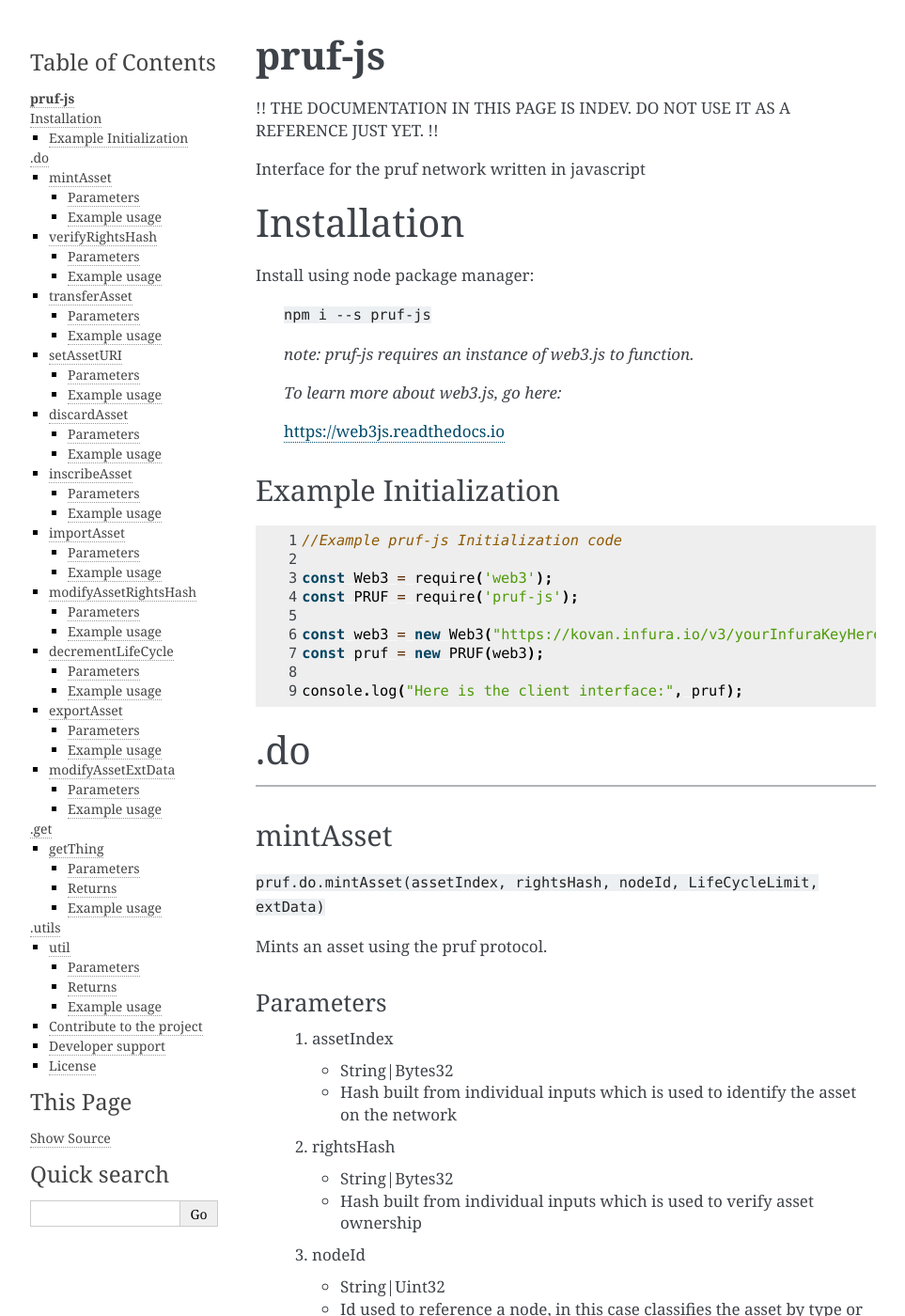
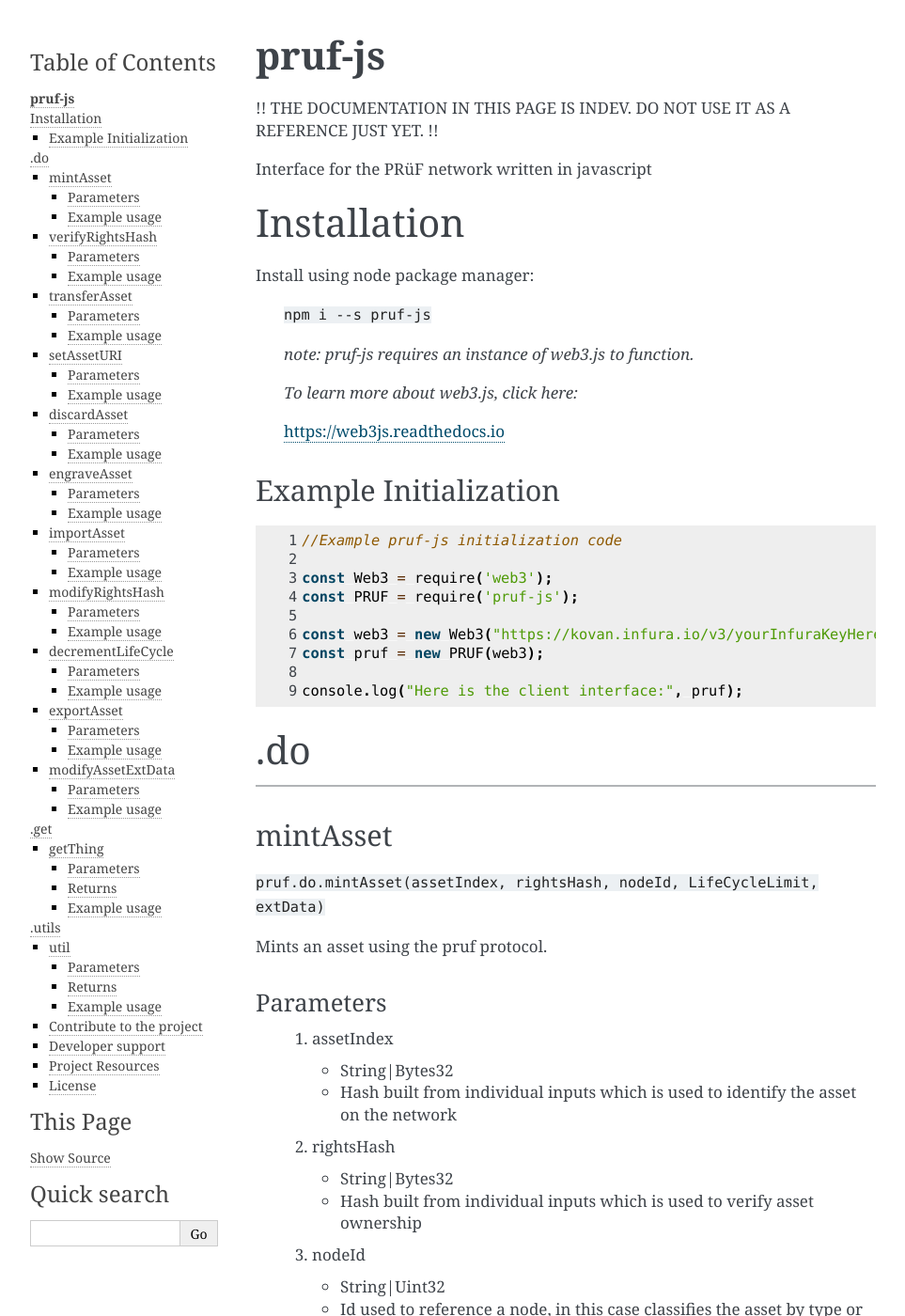
Before and after one commit to jamesBsmyth/pruf_js, a Sphinx documentation site: the page built from DOCS/index.rst, in a window 1280 px wide and 1400 px high. Shown: the whole window at 94% size, without its empty margins (148-1111 px from the left). Built offline with Sphinx 7.4.7, drawn with Linux system fonts in a browser that asks for light colours; some of the changed text lies outside the part shown.

Commit message:
WIP DOCS

```diff
--- a/DOCS/index.rst
+++ b/DOCS/index.rst
@@ -8,7 +8,7 @@
 
 !! THE DOCUMENTATION IN THIS PAGE IS INDEV. DO NOT USE IT AS A REFERENCE JUST YET. !!
 
-Interface for the pruf network written in javascript
+Interface for the PRüF network written in javascript
 
 .. toctree::
    :maxdepth: 2
@@ -23,7 +23,7 @@
 
    *note: pruf-js requires an instance of web3.js to function.*
 
-   *To learn more about web3.js, go here:*
+   *To learn more about web3.js, click here:*
 
    https://web3js.readthedocs.io
 
@@ -34,7 +34,7 @@
 .. code-block:: javascript
    :linenos:
 
-   //Example pruf-js Initialization code
+   //Example pruf-js initialization code
 
    const Web3 = require('web3');
    const PRUF = require('pruf-js');
@@ -269,10 +269,10 @@
       });
 
 
-inscribeAsset
+engraveAsset
 -----------------
 
-   ``pruf.do.inscribeAsset(assetIndex, inscription)``
+   ``pruf.do.engraveAsset(assetIndex, inscription)``
 
    Permanently inscribes an asset with an off-chain storage reference key
 
@@ -299,7 +299,7 @@
       let _assetIndex = "0x968a4a295335fa4badbc4746a701d4407a7df7febd489a7de44959358ff5a21d"
       let _inscription = "0x88c046dc8adba2414c0cbf87f1089c9682067c739b2fc6d3a1fdfd4e61587bbd"
 
-      pruf.do.inscribeAsset(
+      pruf.do.engraveAsset(
       _assetIndex,
       _inscription
       )
@@ -347,10 +347,10 @@
          console.log(receipt.transactionHash);
       });
 
-modifyAssetRightsHash
+modifyRightsHash
 ----------------------
 
-   ``pruf.do.modifyAssetRightHolder(assetIndex, newRightsHash)``
+   ``pruf.do.modifyRightsHash(assetIndex, newRightsHash)``
 
    Changes the rightshash of the asset to reflect new data.
 
@@ -377,7 +377,7 @@
       let _assetIndex = "0x968a4a295335fa4badbc4746a701d4407a7df7febd489a7de44959358ff5a21d"
       let _newHash = pruf.utils.generateRightsHash(_assetIndex, ["userInfo1", "userInfo2", "userInfo3", "userInfo4"]);
 
-      pruf.do.modifyAssetRightsHash(
+      pruf.do.modifyRightsHash(
       _assetIndex,
       _newHash
       )
@@ -585,9 +585,12 @@
 If you are having issues, please let us know.
 Contact us at: support@pruf.io
 
-Or on Telegram t.me/pruftalk
+Or on Telegram: t.me/pruftalk
 
+Project Resources
+------------------
 
+Website: https://pruf.io
 
 License
 --------
```
Also changed, not shown: other parts of DOCS/index.rst (+1 -1 lines), Interface.js (+14 -13 lines), 5 other files.
